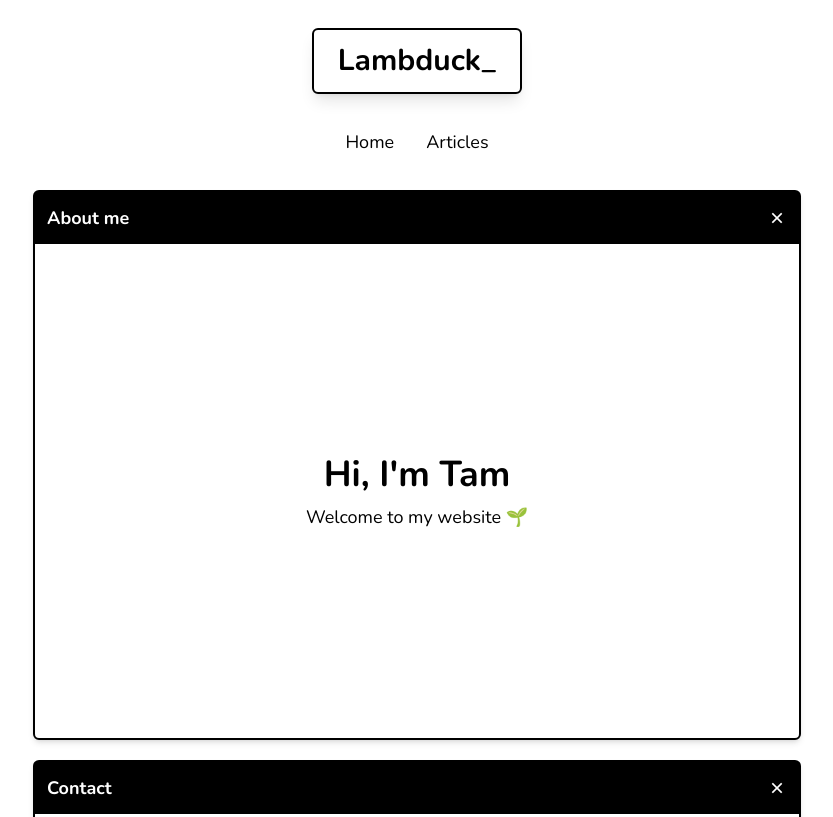
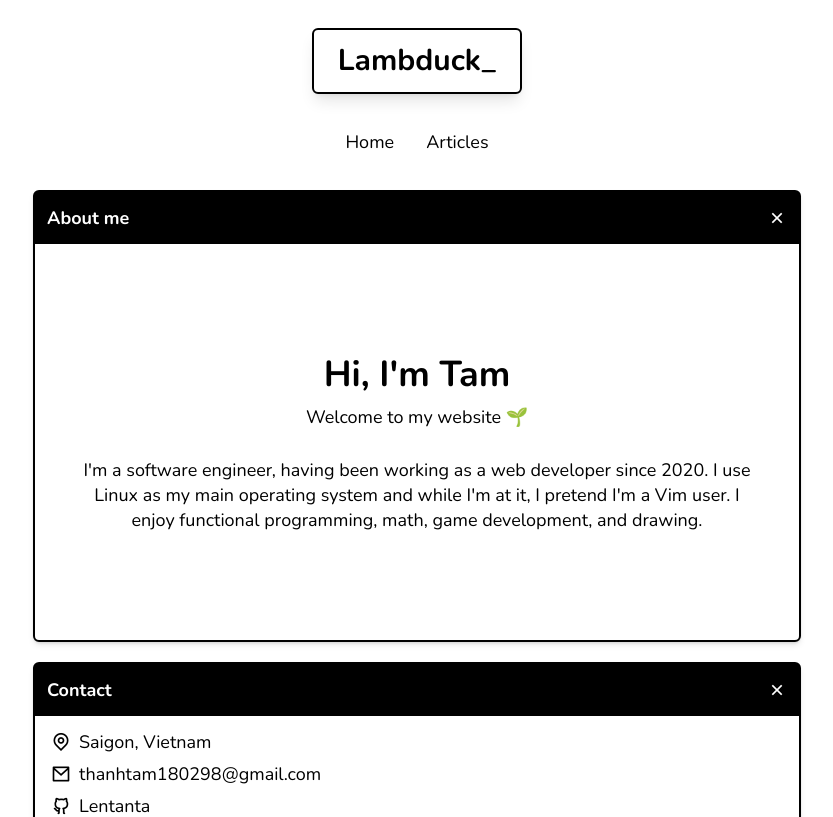
Before and after one commit to Lentanta/lambduck.dev, a Next.js app: page / in a window 1280 px wide. Shown: the top 817 px of the page, without its empty margins (223-1056 px from the left). Built offline with nearby package versions, Linux system fonts and the light colour scheme.

Commit message:
Re-structure the code base and update about me

```diff
--- a/app/layout.tsx
+++ b/app/layout.tsx
@@ -1,5 +1,5 @@
-import { Header } from "@components/Header";
-import { Footer } from "@components/Footer";
+import { Header } from "@sections/Header";
+import { Footer } from "@sections/Footer";
 
 import { Nunito } from "next/font/google"
 
@@ -22,7 +22,7 @@ const RootLayout = ({ children }: RootLayoutProps) => {
       <body className="bg-color-light h-full">
         <Header />
 
-        <main className="h-full">
+        <main className="h-full drop-shadow-sm">
           {children}
         </main>
 
--- a/app/page.tsx
+++ b/app/page.tsx
@@ -1,7 +1,7 @@
 import { Metadata } from 'next';
 import { Fragment } from 'react';
-import { Contact } from './Contact';
-import { AboutMe } from "./AboutMe";
+import { Contact } from '@sections/Contact';
+import { AboutMe } from "@sections/AboutMe";
 
 export const metadata: Metadata = {
   title: 'Lentanta website',
--- a/app/projects/page.tsx
+++ /dev/null
@@ -1,24 +0,0 @@
-import clsx from 'clsx';
-import { DesktopApp } from '@components/DesktopApp/index';
-
-const ProjectsPage = () => {
-  return (
-    <DesktopApp windowName="Projects">
-      <div className={clsx(
-        "flex justify-center items-center gap-1",
-        "m-auto my-5",
-      )}>
-        <i className={clsx(
-          "ri-hammer-line",
-          "text-base text-[#7E6F73]",
-        )} />
-
-        <p>
-          work in progress...
-        </p>
-      </div>
-    </DesktopApp>
-  )
-}
-
-export default ProjectsPage;
--- a/app/AboutMe.tsx
+++ b/sections/AboutMe.tsx
@@ -5,7 +5,7 @@ import { DesktopApp } from '@components/DesktopApp/index'
 export const AboutMe = () => {
   return (
     <DesktopApp windowName="About me" className='mt-3'>
-      <div className="my-[100px] md:my-[200px]">
+      <div className="my-[100px] md:my-[100px]">
         <h1 className={clsx("text-center font-bold z-10")}>
           Hi, I'm Tam
         </h1>
@@ -14,6 +14,10 @@ export const AboutMe = () => {
           Welcome to my website 🌱
         </p>
 
+        <p className="text-center mt-7 px-5">
+          I'm a software engineer, having been working as a web developer since 2020. I use Linux as my main operating system and  while I'm at it, I pretend I'm a Vim user. I enjoy functional programming, math, game development, and drawing.
+        </p>
+
       </div>
     </DesktopApp >
   )
--- a/components/Footer/index.tsx
+++ b/sections/Footer/index.tsx
@@ -1,4 +1,4 @@
-import packageInfo from "../../package.json";
+import packageInfo from "@/package.json";
 import "./style.css";
 
 export const Footer = () => {
--- a/components/Header/index.tsx
+++ b/sections/Header/index.tsx
@@ -1,5 +1,6 @@
 import clsx from 'clsx';
 import NextLink from "next/link";
+import "@styles/globals.css";
 
 const TitleBox = ({ text }: { text: string }) => {
   return (
--- a/tailwind.config.js
+++ b/tailwind.config.js
@@ -4,6 +4,7 @@ module.exports = {
     "./app/**/*.{js,ts,jsx,tsx,mdx}",
     "./pages/**/*.{js,ts,jsx,tsx,mdx}",
     "./components/**/*.{js,ts,jsx,tsx,mdx}",
+    "./sections//**/*.{js,ts,jsx,tsx,mdx}",
   ],
   theme: {
     extend: {
```
Also changed, not shown: tsconfig.json (+9 -2 lines), sections/Contact.tsx (renamed from app/Contact.tsx), sections/Footer/style.css (renamed from components/Footer/style.css).
